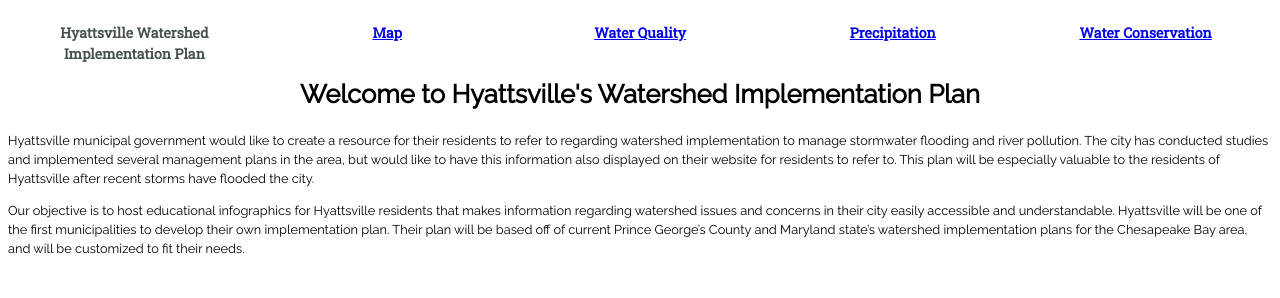
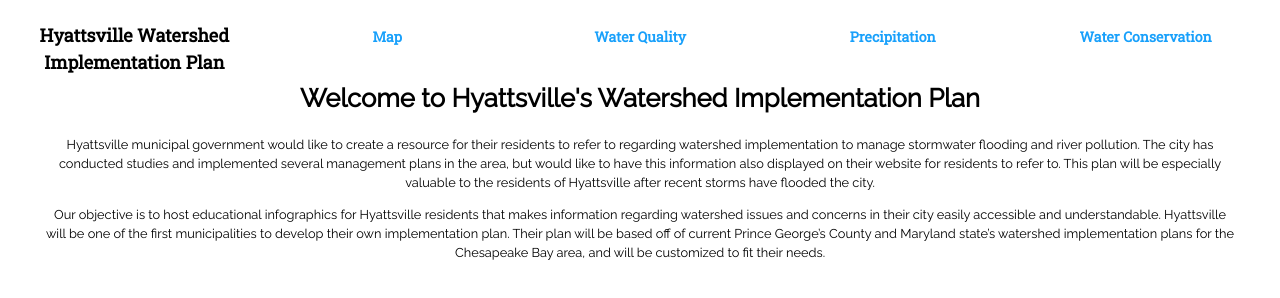
Before and after one commit to jtsai7028/Hyattsville-WIP, a website: page content/index.html in a window 1280 px wide. Drawn offline with Linux system fonts and the light colour scheme.

Commit message:
some CSS stylings

```diff
--- a/content/index.html
+++ b/content/index.html
@@ -25,13 +25,14 @@
   </header>
 
   <div class="wrapper">
-    <h1>Welcome to Hyattsville's Watershed Implementation Plan</h1>
+    <div class="container">
+      <h1>Welcome to Hyattsville's Watershed Implementation Plan</h1>
 
-    <div class="container">
-      <p>Hyattsville municipal government would like to create a resource for their residents to refer to regarding watershed implementation to manage stormwater flooding and river pollution. The city has conducted studies and implemented several management plans in the area, but would like to have this information also displayed on their website for residents to refer to. This plan will be especially valuable to the residents of Hyattsville after recent storms have flooded the city.</p>
+      <div class="proj_intro">
+        <p>Hyattsville municipal government would like to create a resource for their residents to refer to regarding watershed implementation to manage stormwater flooding and river pollution. The city has conducted studies and implemented several management plans in the area, but would like to have this information also displayed on their website for residents to refer to. This plan will be especially valuable to the residents of Hyattsville after recent storms have flooded the city.</p>
 
-      <p>Our objective is to host educational infographics for Hyattsville residents that makes information regarding watershed issues and concerns in their city easily accessible and understandable. Hyattsville will be one of the first municipalities to develop their own implementation plan. Their plan will be based off of current Prince George’s County and Maryland state’s watershed implementation plans for the Chesapeake Bay area, and will be customized to fit their needs.</p>
-
+        <p>Our objective is to host educational infographics for Hyattsville residents that makes information regarding watershed issues and concerns in their city easily accessible and understandable. Hyattsville will be one of the first municipalities to develop their own implementation plan. Their plan will be based off of current Prince George’s County and Maryland state’s watershed implementation plans for the Chesapeake Bay area, and will be customized to fit their needs.</p>
+      </div>
 
     </div>
   </div>
--- a/content/styles.css
+++ b/content/styles.css
@@ -5,7 +5,7 @@
 }
 
 nav ul {
-  color: #47514e;
+  color: black;
   font-size: 1.1em;
   font-family: 'Roboto Slab';
   font-style: normal;
@@ -14,6 +14,7 @@
   list-style-type: none;
   flex: 2;
   display: flex;
+  align-items: baseline;
 }
 
 nav li {
@@ -22,14 +23,26 @@
   flex: 1;
 }
 
-/* a:visited {
-    color: #91bb4f;
-} */
+a:link, a:visited {
+  color: #18A0FB;
+  text-decoration: none;
+}
 
-/* a:link {
-    color: #91bb4f;
-    text-decoration: underline;
-} */
+.proj_name > a:link , .proj_name > a:visited {
+  color: black;
+  text-decoration: none;
+}
+
+.proj_name {
+  font-size: 18px;
+}
+
+.wrapper {
+  display: flex;
+  align-items: center;
+  flex-direction: column;
+  padding: 4px 35px;
+}
 
 body {
     font-family: 'Raleway';
@@ -43,3 +56,7 @@
 h1 {
   text-align: center;
 }
+
+.proj_intro {
+  text-align: center;
+}
```
